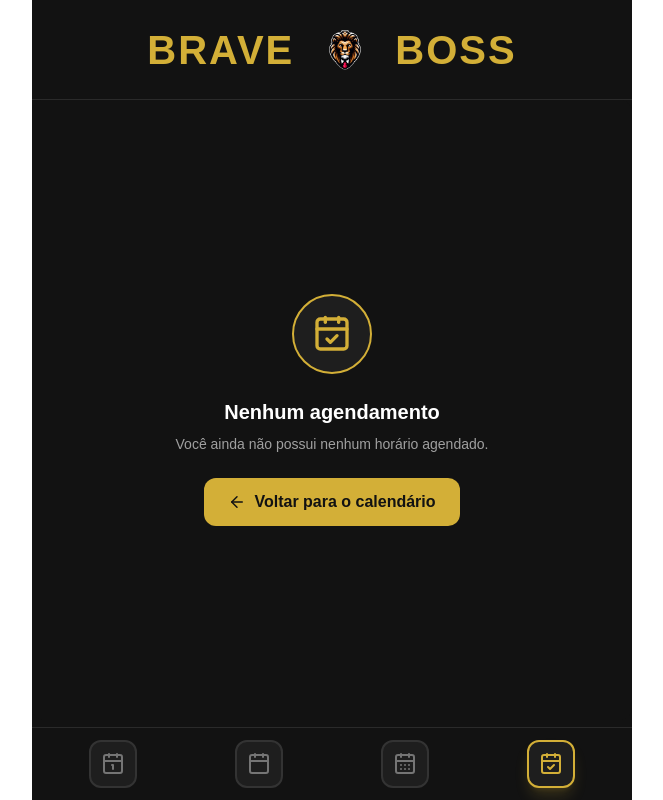
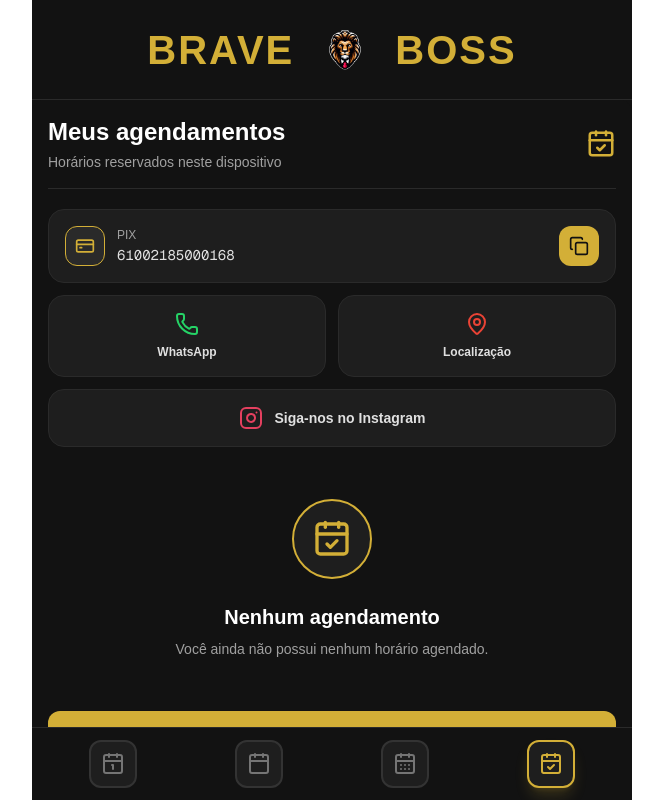
Before and after one commit to PauloMiguelVIdal/barberCallendar, a Next.js app: page / in a window 1280 px wide. Both pictures are taken after a click on the button 859 px from the left and 764 px from the top of the page. Shown: the whole page, without its empty margins (308-971 px from the left). Built offline with nearby package versions, Linux system fonts and the light colour scheme; no server answers; the database is empty.

Commit message:
ajustando e atualizado dados de agendamentos

```diff
--- a/app/components/appointments.tsx
+++ b/app/components/appointments.tsx
@@ -102,6 +102,7 @@ export const InstagramIcon = ({ size = 24, color = "currentColor", ...props }) =
 );
 
 
+
 // =========================================================
 // COMPONENTE
 // =========================================================
@@ -446,284 +447,18 @@ export default function Appointments() {
 
 
     // =========================================================
-    // CARREGANDO INICIAL
-    // =========================================================
-
-    if (
-
-        carregandoAgendamentosCliente &&
-
-        agendamentosOrdenados.length === 0
-
-    ) {
+    // RENDERIZAR PAINEL DE CONTATO (PIX, WHATSAPP, MAPS, INSTAGRAM)
+    // =========================================================
+
+    function renderizarPainelContato() {
 
         return (
-
-            <div className="
-                w-full
-                min-h-full
-                flex
-                flex-col
-                items-center
-                justify-center
-                gap-4
-                bg-[#121212]
-                text-[#E0E0E0]
-                p-4
-                rounded-xl
-            ">
-
-                <Loader2
-                    size={40}
-                    className="
-                        text-[#D3AF37]
-                        animate-spin
-                    "
-                />
-
-                <p className="
-                    text-sm
-                    text-[#A0A0A0]
-                ">
-
-                    Carregando seus agendamentos...
-
-                </p>
-
-            </div>
-
-        )
-
-    }
-
-
-    // =========================================================
-    // SEM AGENDAMENTOS
-    // =========================================================
-
-    if (
-
-        agendamentosOrdenados.length === 0
-
-    ) {
-
-        return (
-
-            <div className="
-                w-full
-                min-h-full
-                flex
-                flex-col
-                items-center
-                justify-center
-                gap-6
-                bg-[#121212]
-                text-[#E0E0E0]
-                p-4
-                rounded-xl
-            ">
-
-                <div className="
-                    w-[80px]
-                    aspect-square
-                    rounded-full
-                    bg-[#1E1E1E]
-                    flex
-                    items-center
-                    justify-center
-                    border-2
-                    border-[#D3AF37]
-                ">
-
-                    <CalendarCheck
-                        color="#D3AF37"
-                        size={40}
-                    />
-
-                </div>
-
-
-                <div className="
-                    flex
-                    flex-col
-                    items-center
-                    gap-2
-                    text-center
-                ">
-
-                    <h2 className="
-                        text-xl
-                        font-bold
-                        text-[#FFFFFF]
-                    ">
-
-                        Nenhum agendamento
-
-                    </h2>
-
-
-                    <p className="
-                        text-sm
-                        text-[#A0A0A0]
-                    ">
-
-                        Você ainda não possui
-                        nenhum horário agendado.
-
-                    </p>
-
-                </div>
-
-
-                <button
-
-                    type="button"
-
-                    onClick={() =>
-                        setInterfaceView(
-                            'day'
-                        )
-                    }
-
-                    className="
-                        bg-[#D3AF37]
-                        text-[#121212]
-                        px-6
-                        py-3
-                        rounded-xl
-                        font-bold
-                        flex
-                        items-center
-                        gap-2
-                        hover:bg-[#C4A032]
-                        transition-all
-                        duration-200
-                        hover:scale-105
-                    "
-
-                >
-
-                    <ArrowLeft
-                        size={18}
-                    />
-
-                    Voltar para o calendário
-
-                </button>
-
-            </div>
-
-        )
-
-    }
-
-
-    // =========================================================
-    // RENDER
-    // =========================================================
-
-    return (
-
-        <div className="
-            w-full
-            flex
-            flex-col
-            gap-5
-            bg-[#121212]
-            p-4
-            rounded-xl
-            text-[#E0E0E0]
-        ">
-
-
-            {/* =================================================
-                CABEÇALHO
-            ================================================= */}
-
-            <div className="
-                flex
-                items-center
-                justify-between
-                border-b
-                border-[#2A2A2A]
-                pb-4
-            ">
-
-                <div className="
-                    flex
-                    flex-col
-                    gap-1
-                ">
-
-                    <h1 className="
-                        text-2xl
-                        font-bold
-                        text-[#FFFFFF]
-                    ">
-
-                        Meus agendamentos
-
-                    </h1>
-
-
-                    <p className="
-                        text-sm
-                        text-[#A0A0A0]
-                    ">
-
-                        Horários reservados neste dispositivo
-
-                    </p>
-
-                </div>
-
-
-                <CalendarCheck
-                    size={30}
-                    color="#D3AF37"
-                />
-
-            </div>
-
-
-            {/* =================================================
-                INDICADOR DE ATUALIZAÇÃO
-            ================================================= */}
-
-            {carregandoAgendamentosCliente && (
-
-                <div className="
-                    flex
-                    items-center
-                    justify-center
-                    gap-2
-                    text-xs
-                    text-[#A0A0A0]
-                ">
-
-                    <Loader2
-                        size={14}
-                        className="
-                            animate-spin
-                            text-[#D3AF37]
-                        "
-                    />
-
-                    Atualizando agendamentos...
-
-                </div>
-
-            )}
-
-
-            {/* =================================================
-                BOTÕES DE CONTATO E INFORMAÇÕES
-            ================================================= */}
 
             <div className="
                 grid
                 grid-cols-2
                 gap-3
+                w-full
             ">
 
                 {/* PIX */}
@@ -978,9 +713,366 @@ export default function Appointments() {
 
             </div>
 
+        )
+
+    }
+
+
+    // =========================================================
+    // CARREGANDO INICIAL
+    // =========================================================
+
+    if (
+
+        carregandoAgendamentosCliente &&
+
+        agendamentosOrdenados.length === 0
+
+    ) {
+
+        return (
+
+            <div className="
+                w-full
+                min-h-full
+                flex
+                flex-col
+                items-center
+                justify-center
+                gap-6
+                bg-[#121212]
+                text-[#E0E0E0]
+                p-4
+                rounded-xl
+            ">
+
+                <Loader2
+                    size={40}
+                    className="
+                        text-[#D3AF37]
+                        animate-spin
+                    "
+                />
+
+                <p className="
+                    text-sm
+                    text-[#A0A0A0]
+                ">
+
+                    Carregando seus agendamentos...
+
+                </p>
+
+            </div>
+
+        )
+
+    }
+
+
+    // =========================================================
+    // SEM AGENDAMENTOS (MANTÉM O PAINEL DE CONTATO)
+    // =========================================================
+
+    if (
+
+        agendamentosOrdenados.length === 0
+
+    ) {
+
+        return (
+
+            <div className="
+                w-full
+                flex
+                flex-col
+                gap-5
+                bg-[#121212]
+                p-4
+                rounded-xl
+                text-[#E0E0E0]
+            ">
+
+                {/* =============================================
+                    CABEÇALHO
+                ============================================= */}
+
+                <div className="
+                    flex
+                    items-center
+                    justify-between
+                    border-b
+                    border-[#2A2A2A]
+                    pb-4
+                ">
+
+                    <div className="
+                        flex
+                        flex-col
+                        gap-1
+                    ">
+
+                        <h1 className="
+                            text-2xl
+                            font-bold
+                            text-[#FFFFFF]
+                        ">
+
+                            Meus agendamentos
+
+                        </h1>
+
+
+                        <p className="
+                            text-sm
+                            text-[#A0A0A0]
+                        ">
+
+                            Horários reservados neste dispositivo
+
+                        </p>
+
+                    </div>
+
+
+                    <CalendarCheck
+                        size={30}
+                        color="#D3AF37"
+                    />
+
+                </div>
+
+
+                {/* =============================================
+                    PAINEL DE CONTATO (SEMPRE VISÍVEL)
+                ============================================= */}
+
+                {renderizarPainelContato()}
+
+
+                {/* =============================================
+                    MENSAGEM SEM AGENDAMENTOS
+                ============================================= */}
+
+                <div className="
+                    w-full
+                    flex
+                    flex-col
+                    items-center
+                    justify-center
+                    gap-6
+                    py-8
+                ">
+
+                    <div className="
+                        w-[80px]
+                        aspect-square
+                        rounded-full
+                        bg-[#1E1E1E]
+                        flex
+                        items-center
+                        justify-center
+                        border-2
+                        border-[#D3AF37]
+                    ">
+
+                        <CalendarCheck
+                            color="#D3AF37"
+                            size={40}
+                        />
+
+                    </div>
+
+
+                    <div className="
+                        flex
+                        flex-col
+                        items-center
+                        gap-2
+                        text-center
+                    ">
+
+                        <h2 className="
+                            text-xl
+                            font-bold
+                            text-[#FFFFFF]
+                        ">
+
+                            Nenhum agendamento
+
+                        </h2>
+
+
+                        <p className="
+                            text-sm
+                            text-[#A0A0A0]
+                        ">
+
+                            Você ainda não possui
+                            nenhum horário agendado.
+
+                        </p>
+
+                    </div>
+
+                </div>
+
+
+                {/* =============================================
+                    BOTÃO VOLTAR (ADICIONAL)
+                ============================================= */}
+
+                <button
+
+                    type="button"
+
+                    onClick={() =>
+                        setInterfaceView(
+                            'day'
+                        )
+                    }
+
+                    className="
+                        w-full
+                        bg-[#D3AF37]
+                        text-[#121212]
+                        p-4
+                        rounded-xl
+                        flex
+                        items-center
+                        justify-center
+                        gap-2
+                        font-bold
+                        hover:bg-[#C4A032]
+                        transition-all
+                        duration-200
+                        hover:scale-[1.02]
+                    "
+
+                >
+
+                    <ArrowLeft
+                        size={20}
+                    />
+
+                    Voltar para o calendário
+
+                </button>
+
+            </div>
+
+        )
+
+    }
+
+
+    // =========================================================
+    // RENDER (COM AGENDAMENTOS)
+    // =========================================================
+
+    return (
+
+        <div className="
+            w-full
+            flex
+            flex-col
+            gap-5
+            bg-[#121212]
+            p-4
+            rounded-xl
+            text-[#E0E0E0]
+        ">
+
 
             {/* =================================================
-                LISTA
+                CABEÇALHO
+            ================================================= */}
+
+            <div className="
+                flex
+                items-center
+                justify-between
+                border-b
+                border-[#2A2A2A]
+                pb-4
+            ">
+
+                <div className="
+                    flex
+                    flex-col
+                    gap-1
+                ">
+
+                    <h1 className="
+                        text-2xl
+                        font-bold
+                        text-[#FFFFFF]
+                    ">
+
+                        Meus agendamentos
+
+                    </h1>
+
+
+                    <p className="
+                        text-sm
+                        text-[#A0A0A0]
+                    ">
+
+                        Horários reservados neste dispositivo
+
+                    </p>
+
+                </div>
+
+
+                <CalendarCheck
+                    size={30}
+                    color="#D3AF37"
+                />
+
+            </div>
+
+
+            {/* =================================================
+                INDICADOR DE ATUALIZAÇÃO
+            ================================================= */}
+
+            {carregandoAgendamentosCliente && (
+
+                <div className="
+                    flex
+                    items-center
+                    justify-center
+                    gap-2
+                    text-xs
+                    text-[#A0A0A0]
+                ">
+
+                    <Loader2
+                        size={14}
+                        className="
+                            animate-spin
+                            text-[#D3AF37]
+                        "
+                    />
+
+                    Atualizando agendamentos...
+
+                </div>
+
+            )}
+
+
+            {/* =================================================
+                PAINEL DE CONTATO (SEMPRE VISÍVEL)
+            ================================================= */}
+
+            {renderizarPainelContato()}
+
+
+            {/* =================================================
+                LISTA DE AGENDAMENTOS
             ================================================= */}
 
             <div className="
```
